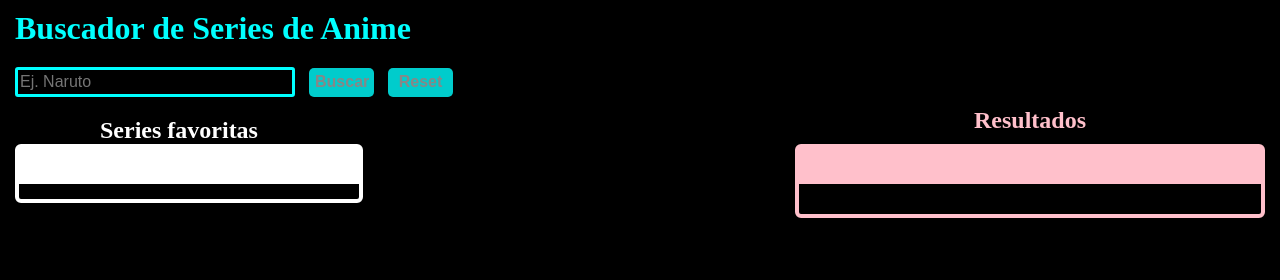
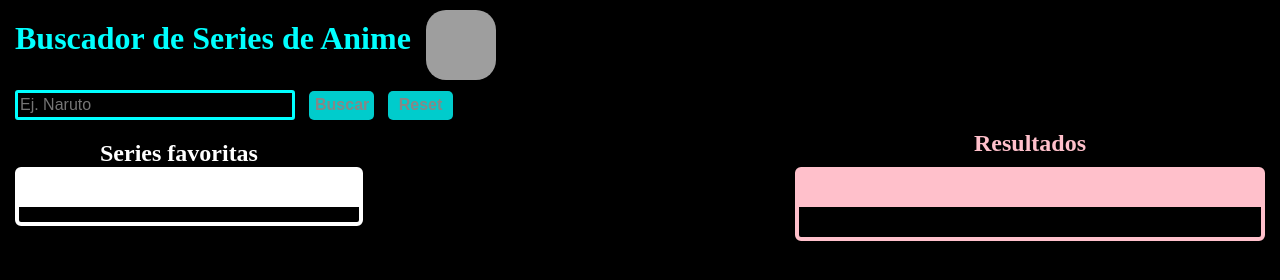
Before and after one commit to MLLuisa/modulo-2-evaluacion-final-MLLuisa, a website: page docs/index.html in a window 1280 px wide. Drawn offline with Linux system fonts and the light colour scheme; grey boxes are pictures that could not be loaded.

Commit message:
Add image to the title

```diff
--- a/docs/index.html
+++ b/docs/index.html
@@ -13,7 +13,14 @@
   </head>
   <body>
     <main class="main">
-      <h1 class="title">Buscador de Series de Anime</h1>
+      <div class="image-title-div">
+        <h1 class="title">Buscador de Series de Anime</h1>
+        <img
+          class="anime-image"
+          src="https://i0.wp.com/thenerddaily.com/wp-content/uploads/2018/08/Reasons-To-Watch-Anime.jpg?fit=1000%2C742&ssl=1"
+          alt="image-anime"
+        />
+      </div>
       <form class="form" action="">
         <label for=""></label>
         <input class="js-input input" type="text" placeholder="Ej. Naruto" />
--- a/src/scss/main.scss
+++ b/src/scss/main.scss
@@ -6,6 +6,19 @@
 .title {
     color: aqua;
     padding: 10px 15px;
+}
+
+.image-title-div {
+    display: flex;
+    flex-direction: row;
+    align-items: flex-start;
+    padding-top: 10px;
+}
+
+.anime-image {
+    width: 70px;
+    height: 70px;
+    border-radius: 20px;
 }
 
 .form {
```
Also changed, not shown: public/index.html (+8 -1 lines), src/html/index.html (+8 -1 lines), docs/assets/css/main.css, public/assets/css/main.css, 1 other file.
